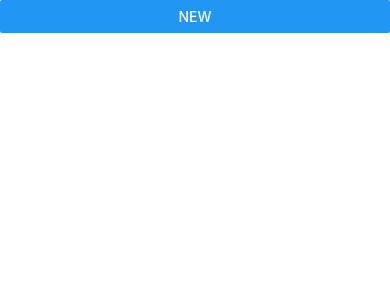
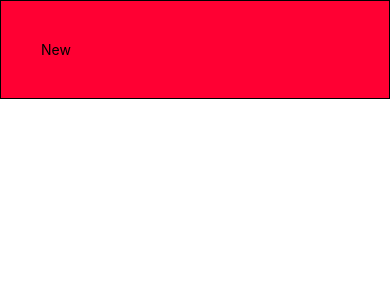
Before and after one commit to jtara1/MinimalFlashCards, a React Native app: screen / in a window 390 px wide. Shown: the top 300 px of the page. Built offline with nearby package versions, Linux system fonts and the light colour scheme.

Commit message:
chg: touchableopacity over button

```diff
--- a/app/CardSet.js
+++ b/app/CardSet.js
@@ -29,15 +29,16 @@ export default class CardSet {
     // get the number of sets created
     // eg: "1,4,5,6,10,402"
     try {
-      AsyncStorage.getItem('CardSet.ids').then((setIndices) => {
+      AsyncStorage.getItem('CardSet.ids', (setIndices) => {
+        alert(setIndices);
         if (setIndices === null) {
-          CardSet.ids = [];
+          CardSet._ids = [];
         } else {
-          CardSet.ids = CardSet.parseIds(setIndices);
+          CardSet._ids = CardSet.parseIds(setIndices);
         }
       });
     } catch (error) {
-      alert(error);
+      // alert(error);
     }
 
     return CardSet.ids;
@@ -48,10 +49,12 @@ export default class CardSet {
     let id;
     // first set we're adding
     if (CardSet.ids.length === 0) {
+      alert('id is 0');
       id = 0;
     } else {
       // next id is the largest incremented by 1
       id = CardSet.ids[CardSet.ids.length - 1] + 1;
+      alert(JSON.parse(CardSet.ids));
     }
 
     AsyncStorage.setItem(`CardSet.this${id}.name`, name);
@@ -70,8 +73,9 @@ export default class CardSet {
    * @private
    */
   static _addIdAndSaveCardSetIds(newIndex) {
-    CardSet.ids.push(newIndex);
+    CardSet._ids.push(newIndex);
     let str = CardSet.ids.join(',');
+    // alert(`saving ${str}`);
     AsyncStorage.setItem('CardSet.ids', str);
   }
 
--- a/app/CardSetsView.js
+++ b/app/CardSetsView.js
@@ -2,9 +2,14 @@ import React, {Component} from 'react';
 import {
   View,
   Button,
+  StyleSheet,
+  Text,
+  TouchableOpacity,
 } from 'react-native';
 
 import Controller from './Controller';
+import CardSet from './CardSet';
+import Card from './Card';
 
 export default class CardSetsView extends Component {
 
@@ -17,14 +22,62 @@ export default class CardSetsView extends Component {
 
   }
 
+  createCardSet = () => {
+    // alert('startin');
+    // let set = Controller.createCardSet('123');
+    // let set = CardSet.create((new Date()).toDateString());
+    let set = CardSet.create('987kj');
+    alert(JSON.stringify(set));
+    this.setState({
+      cardSets: this.state.cardSets.concat([set])
+    });
+    // alert(this.state.cardSets);
+  };
+
   render() {
     return(
       <View>
-        <Button
-          title={"New"}
-          onPress={() => {Controller.createCardSet('a')}}
-        />
+        <View>
+          <TouchableOpacity
+            style={styles.button}
+            onPress={
+              () => {
+                // alert('pressed');
+                this.createCardSet()
+              }
+            }
+          >
+            <Text>New</Text>
+          </TouchableOpacity>
+        </View>
+
+        {
+          this.state.cardSets.forEach((cardSet) => {
+            return(
+              <View style={styles.cardSet}>
+                <Text>{cardSet.name}</Text>
+              </View>
+            );
+          })
+        }
       </View>
     );
   }
 }
+
+const styles = StyleSheet.create({
+  button: {
+    flex: 1,
+    flexDirection: 'column',
+    backgroundColor: '#f03',
+    height: 200,
+    borderWidth: 1,
+    padding: 40,
+  },
+
+  cardSet: {
+    flex: 2,
+    flexDirection: 'row',
+    backgroundColor: '#b29',
+  }
+});
--- a/app/Controller.js
+++ b/app/Controller.js
@@ -13,7 +13,9 @@ export default class Controller extends React.Component {
   }
 
   static createCardSet(name) {
-    return CardSet.create(name);
+    let set = CardSet.create(name);
+    alert(set);
+    return set;
   }
 
   static getAllSets() {
```
